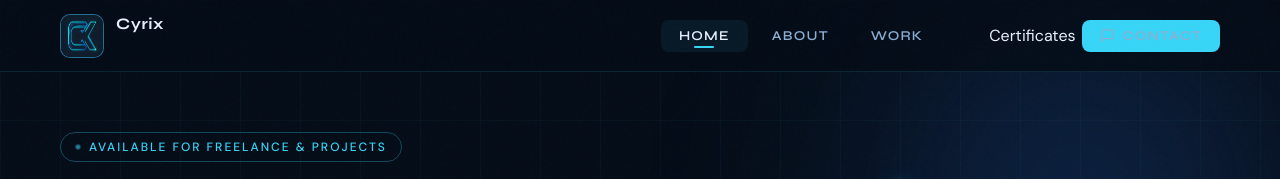
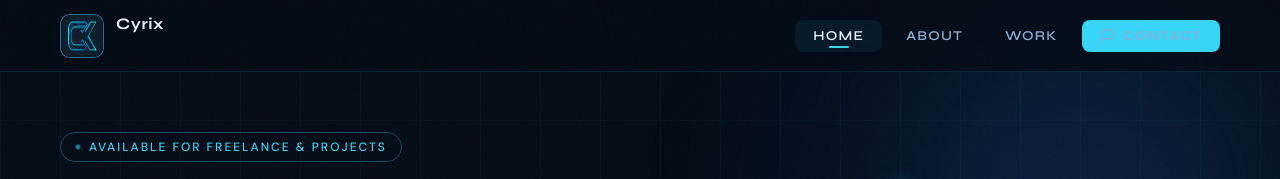
Before and after one commit to nickcomia/Portfolio, a plain HTML site: page index.html in a window 1280 px wide. Shown: the top 179 px of the page. Drawn offline with Linux system fonts and the light colour scheme.

Commit message:
Commit remove the nav for cert

```diff
--- a/index.html
+++ b/index.html
@@ -1249,7 +1249,6 @@
       <a href="#home" class="active">Home</a>
       <a href="#about">About</a>
       <a href="#work">Work</a>
-      <a href="#certs"></a>Certificates</a>
       <a href="#contact" class="nav-contact-btn">
         <svg viewBox="0 0 24 24" fill="none" stroke="currentColor" stroke-width="2"><path d="M21 15a2 2 0 0 1-2 2H7l-4 4V5a2 2 0 0 1 2-2h14a2 2 0 0 1 2 2z"/></svg>
         Contact
```
